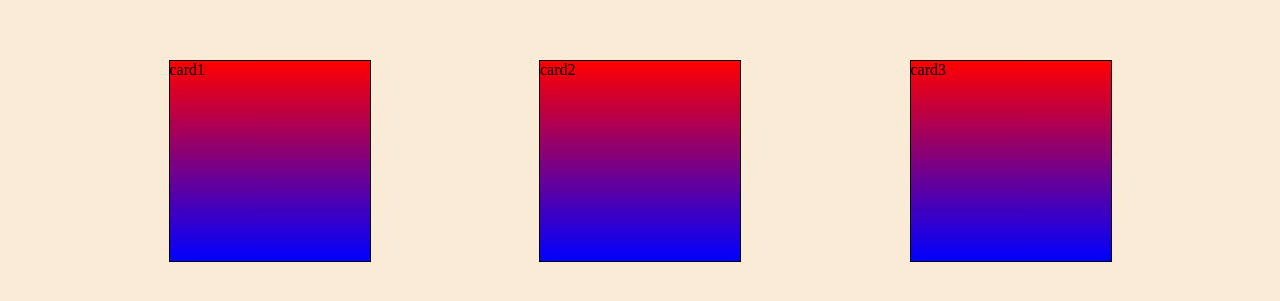
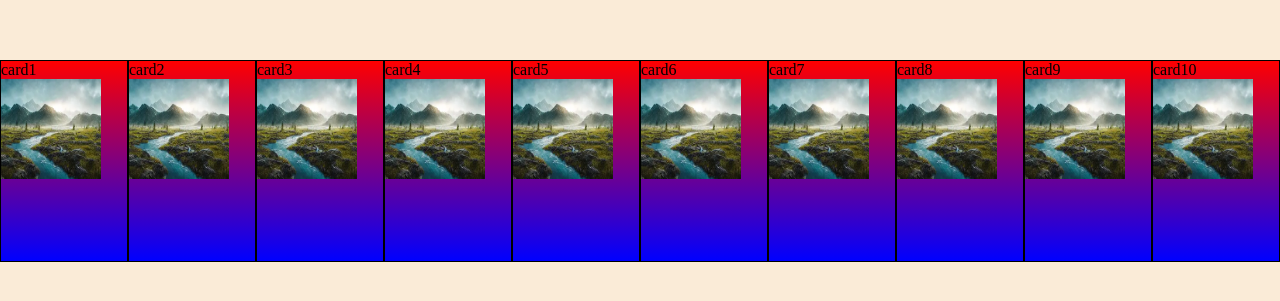
Before and after one commit to Wazeem1177/html, a plain HTML site: page html,css/index8.html in a window 1280 px wide. Shown: the part 239-540 px from the top of the page. Drawn offline with Linux system fonts and the light colour scheme.

Commit message:
file updated

```diff
--- a/html,css/index8.html
+++ b/html,css/index8.html
@@ -8,16 +8,16 @@
 </head>
 <body>
     <div class="main">
-        <div class="card">card1</div>
-        <div class="card">card2</div>
-        <div class="card">card3</div>
-        <!-- <div class="card">card4</div>
-        <div class="card">card5</div>
-        <div class="card">card6</div>
-        <div class="card">card7</div>
-        <div class="card">card8</div>
-        <div class="card">card9</div>
-        <div class="card">card10</div> -->
+        <div class="card">card1 <div><img src="./OIP.webp" alt="no image"></div></div>
+        <div class="card">card2 <div><img src="./OIP.webp" alt="no image"></div></div>
+        <div class="card">card3 <div><img src="./OIP.webp" alt="no image"></div></div>
+        <div class="card">card4 <div><img src="./OIP.webp" alt="no image"></div></div>
+        <div class="card">card5 <div><img src="./OIP.webp" alt="no image"></div></div>
+        <div class="card">card6 <div><img src="./OIP.webp" alt="no image"></div></div>
+        <div class="card">card7 <div><img src="./OIP.webp" alt="no image"></div></div>
+        <div class="card">card8 <div><img src="./OIP.webp" alt="no image"></div></div>
+        <div class="card">card9 <div><img src="./OIP.webp" alt="no image"></div></div>
+        <div class="card">card10 <div><img src="./OIP.webp" alt="no image"></div></div>
     </div>
 </body>
 </html>
--- a/html,css/style8.css
+++ b/html,css/style8.css
@@ -21,6 +21,10 @@
     justify-content: space-evenly;
     align-items: center;
 }
+img{
+    width: 100px;
+    height: 100px;
+}
 .card{
     width: 200px;
     height: 200px;
```
